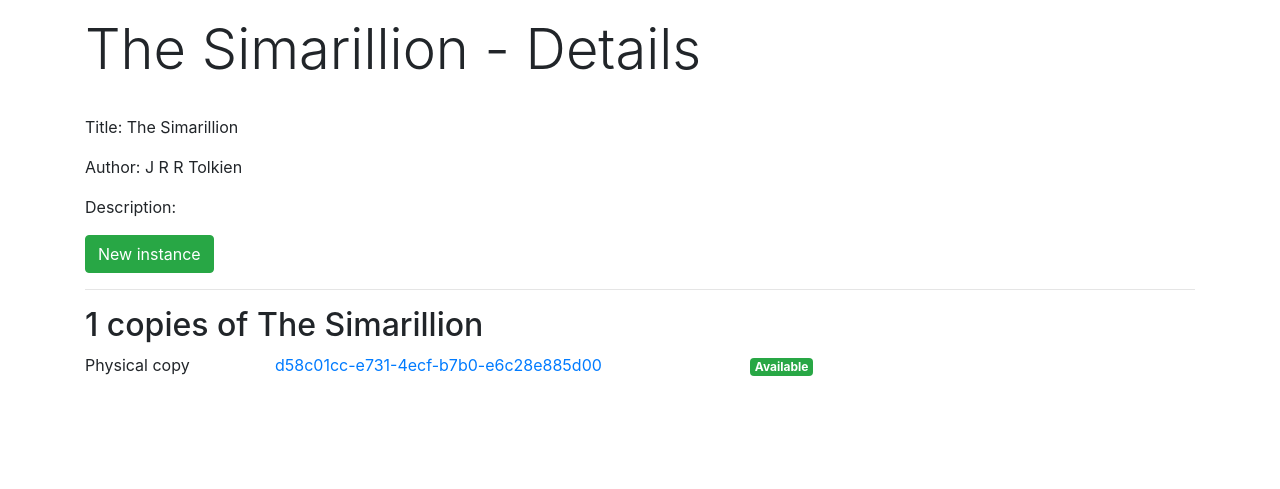
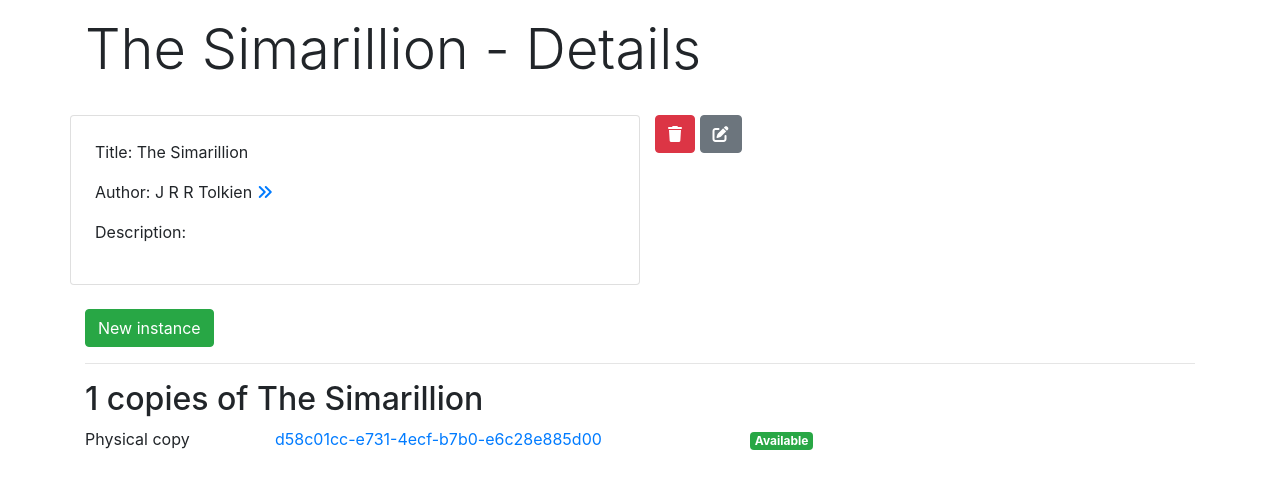
Before and after one commit to bihanviranga/librarysystem, a Django app: page /books/1/ in a window 1280 px wide. Shown: the part 56-545 px from the top of the page. Run offline with Django 3.2, Linux system fonts and the light colour scheme; a user stored in the database is signed in; data comes from the database, SQL or seed files in the repository; some libraries are stand-ins or nearby versions.

Commit message:
Update book and bookauthor UI

```diff
--- a/librarycore/templates/librarycore/book_detail.html
+++ b/librarycore/templates/librarycore/book_detail.html
@@ -4,13 +4,26 @@
 
 {% block content %}
 <div class="container">
+	<div class="row">
+		<div class="col-6 card p-4">
 			<p>Title: {{book.bookName}}</p>
-	<p>Author: {{book.bookAuthor.authorName}}</p>
+			<p>Author: {{book.bookAuthor.authorName}} <a href="{% url 'author-detail' book.bookAuthor.id %}"><span
+						class="fas fa-angle-double-right"></span></a></p>
 			<p>Description: {{book.bookDescription}}</p>
+		</div>
+		{% if isAdmin %}
+		<div class="col">
+			<a class="btn btn-danger" href="{% url 'book-delete' book.id %}"><span class="fas fa-trash"></span></a>
+			<a class="btn btn-secondary" href="{% url 'book-update' book.id %}"><span class="fas fa-edit"></span></a>
+		</div>
+		{% endif %}
+	</div>
 </div>
 
 {% if isAdmin %}
-<div class="container">
+<div class="container mt-4">
+	<div class="row">
+		<div class="col">
 			<a class="btn btn-success" id="btnInstanceNewShow" onclick="instanceNewToggle()">New instance</a>
 			<form method="post" id="formNewInstance" hidden="true" action="{% url 'instance-create' %}">
 				{% csrf_token %}
@@ -22,6 +35,8 @@
 				</select>
 				<button class="btn btn-success">Create</button>
 			</form>
+		</div>
+	</div>
 </div>
 {% endif %}
 
--- a/librarycore/templates/librarycore/index.html
+++ b/librarycore/templates/librarycore/index.html
@@ -78,6 +78,12 @@
 		</div>
 		{% endif %}
 
+		{% if not user.is_authenticated %}
+		<div class="container">
+			<a class="btn btn-primary" href="{% url 'signup' %}">Sign up!</a>
+		</div>
+		{% endif %}
+
 		<div class="container dashboard">
 			<div class="row justify-content-between mt-2">
 				<div class="col">
```
Also changed, not shown: librarycore/templates/librarycore/bookinstance_detail.html (+12 -12 lines). Lines whose indentation alone changed are shown as unchanged.
